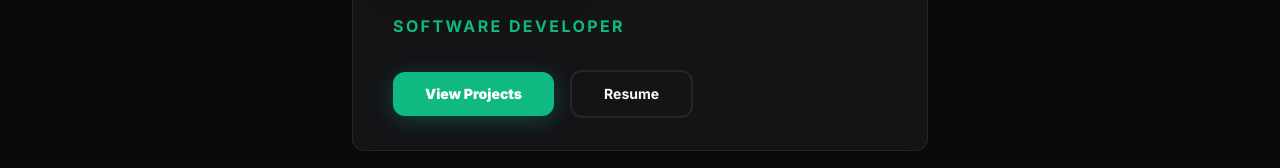
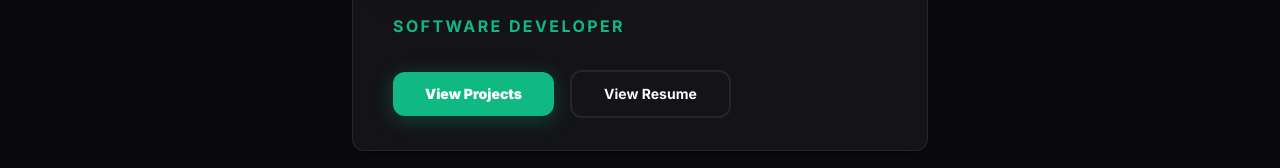
Before and after one commit to vaibhv19/My-Portfolio, a React (Vite) app: page / in a window 1280 px wide. Shown: the part 387-555 px from the top of the page. Built offline with nearby package versions, Linux system fonts and the light colour scheme.

Commit message:
feat: Open resume in new tab and update text
Modify links to resume.pdf to open in a new tab instead of downloading directly. Update button text from "Resume" or "Download Resume" to "View Resume" for better user experience.

```diff
--- a/src/components/Hero.tsx
+++ b/src/components/Hero.tsx
@@ -139,12 +139,13 @@ export default function Hero() {
               </motion.a>
               <motion.a
                 href="/resume.pdf"
-                download
+                target="_blank"
+                rel="noopener noreferrer"
                 whileHover={{ scale: 1.05 }}
                 whileTap={{ scale: 0.95 }}
                 className="px-8 py-3 border-2 border-brand-border bg-brand-card text-brand-text-p rounded-xl text-sm font-bold transition-all hover:border-brand-accent/50"
               >
-                Resume
+                View Resume
               </motion.a>
             </motion.div>
           </div>
--- a/src/components/Navbar.tsx
+++ b/src/components/Navbar.tsx
@@ -54,7 +54,8 @@ export default function Navbar() {
             </button>
             <a
               href="/resume.pdf"
-              download
+              target="_blank"
+              rel="noopener noreferrer"
               className="flex items-center gap-2 px-4 py-1.5 bg-brand-accent text-white rounded-[6px] text-xs font-semibold hover:opacity-90 transition-opacity"
             >
               RESUME
@@ -101,11 +102,12 @@ export default function Navbar() {
               ))}
               <a
                 href="/resume.pdf"
-                download
+                target="_blank"
+                rel="noopener noreferrer"
                 className="flex items-center justify-center gap-2 px-6 py-4 bg-zinc-900 dark:bg-zinc-100 text-zinc-100 dark:text-zinc-900 rounded-xl text-sm font-bold"
               >
                 <Download size={18} />
-                Download Resume
+                View Resume
               </a>
             </div>
           </motion.div>
```
